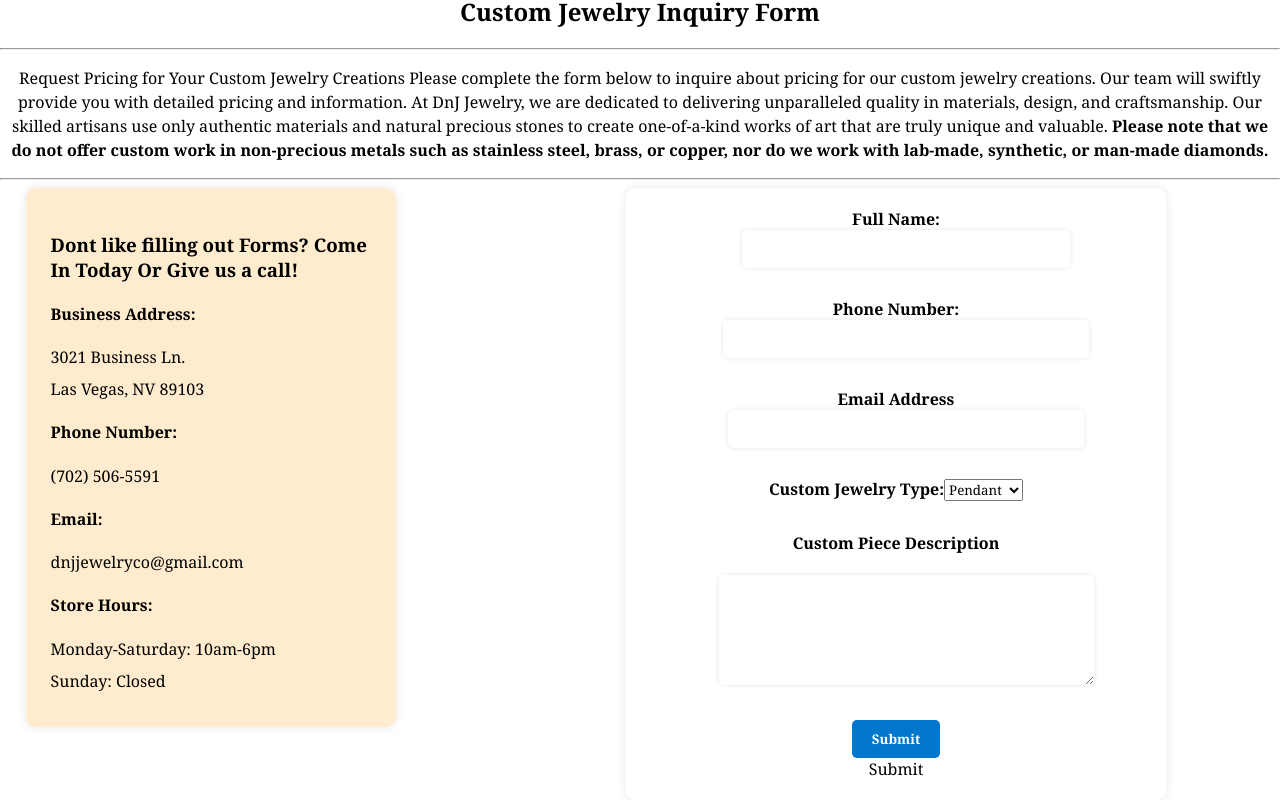
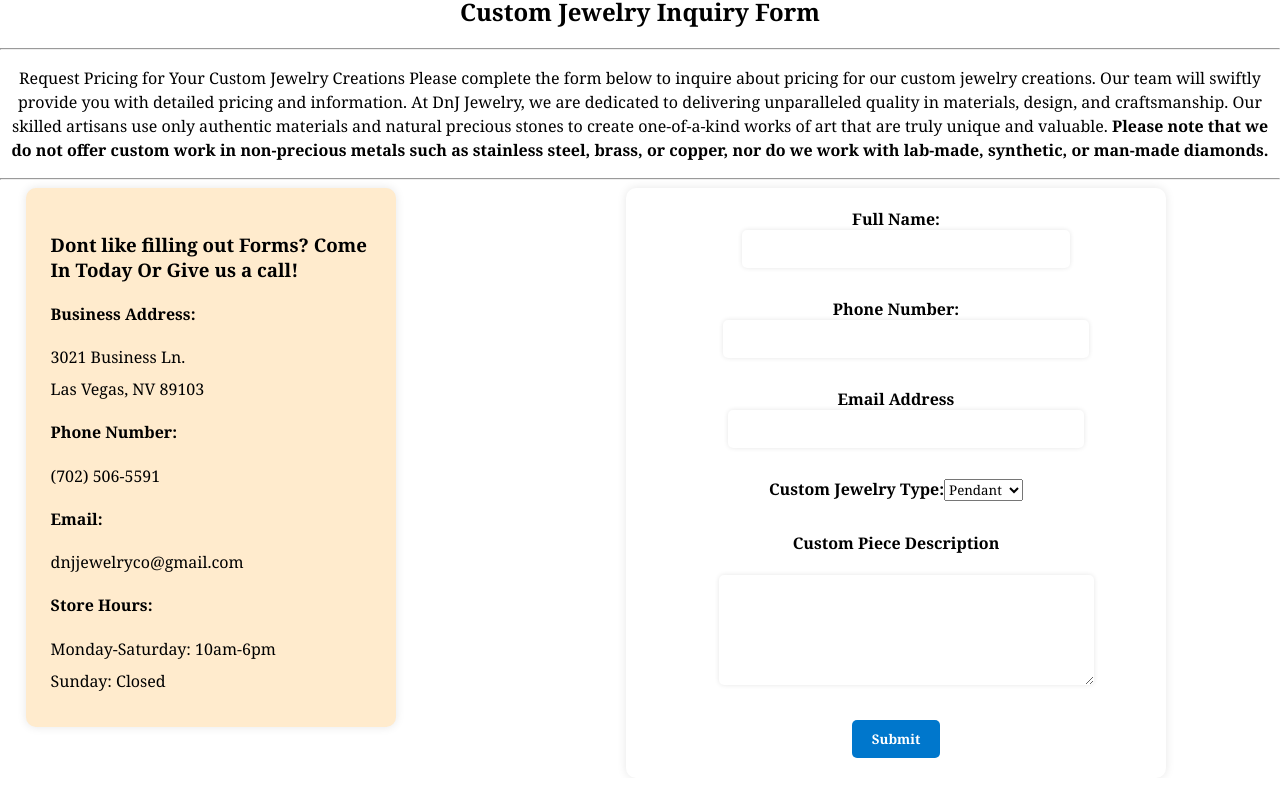
Before and after one commit to hulaus/DNJ-Jewelry-Repair, a React (Create React App) app in the folder dnj-jewelry/: page /Custom in a window 1280 px wide. Shown: the part 2081-2881 px from the top of the page. After the commit the page ends 2859 px from the top, so only its background shows below. Built offline with nearby package versions, Linux system fonts and the light colour scheme.

Commit message:
Fixed button on custom page

```diff
--- a/dnj-jewelry/src/components/customForm.jsx
+++ b/dnj-jewelry/src/components/customForm.jsx
@@ -95,10 +95,11 @@ function Customform() {
                     <h4>Custom Piece Description</h4>
                     <textarea name="inquiry" id="inquiry" value={inquiry} rows={5} cols={40} onChange={handleInquiry} required/>
                 </label>
-                <button name="customInquiry" type="submit"> Submit </button>
+                <button name="customInquiry" type="submit">
                 {/* Added next 2 lines */}
                 {" "}
                 Submit{" "}
+                </button>
             </form>
          </div>
         <div className="ContactUsInfoCustom">
```
